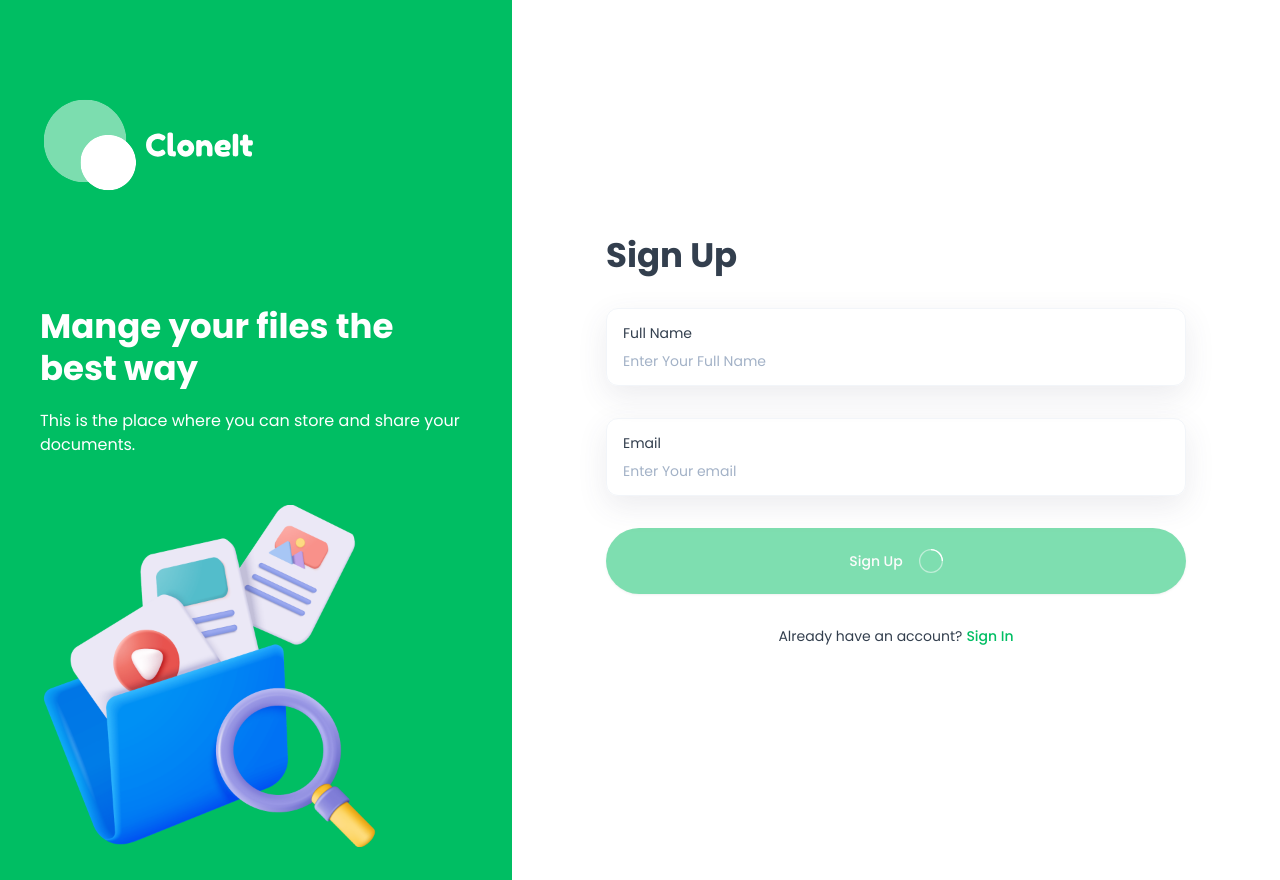
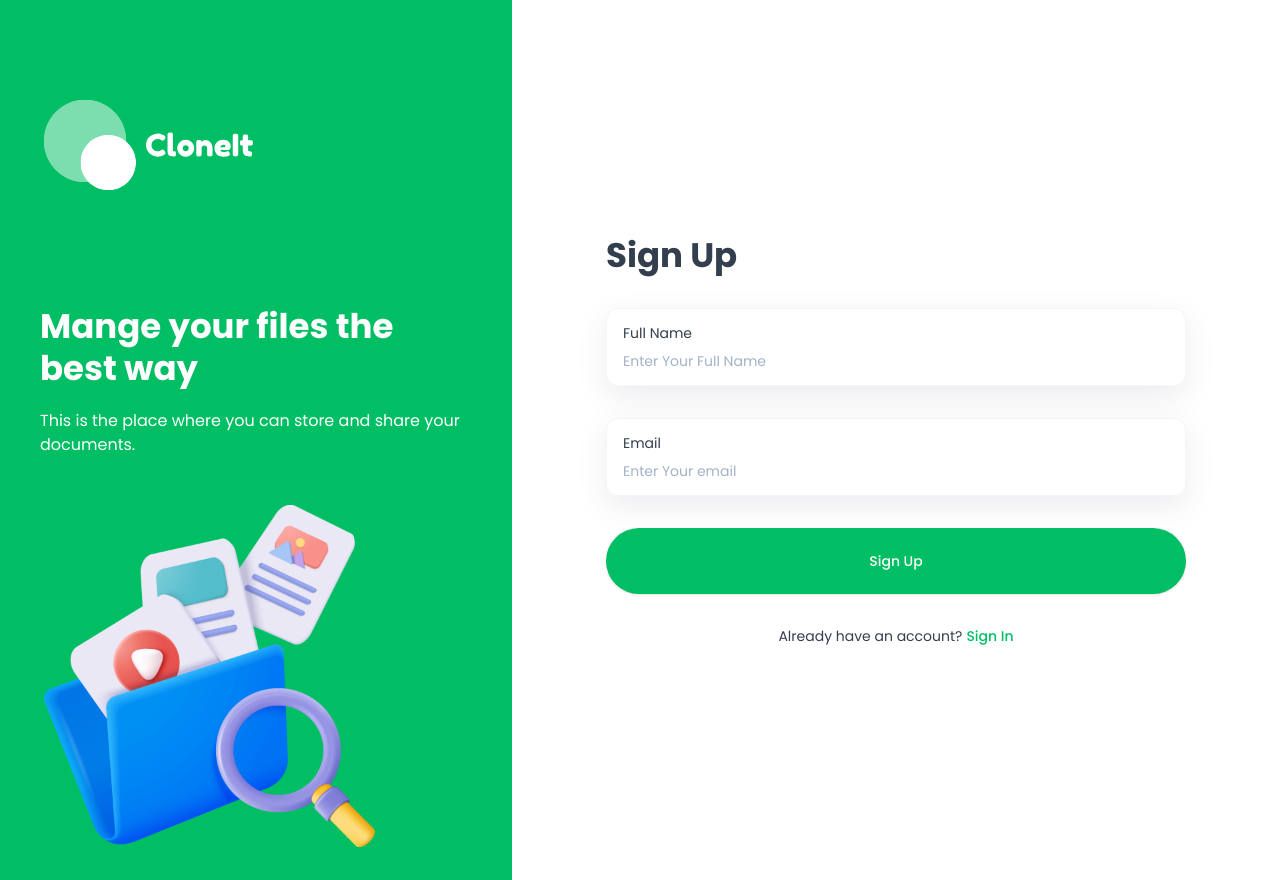
Before and after one commit to mahmoudgouda419/Cloneit, a Next.js app: page /sign-up in a window 1280 px wide. Built offline with nearby package versions, Linux system fonts and the light colour scheme.

Commit message:
required fields inputs and email input

```diff
--- a/components/AuthForm.tsx
+++ b/components/AuthForm.tsx
@@ -17,20 +17,28 @@ import {
 import { Input } from "@/components/ui/input";
 import { useState } from "react";
 
-const formSchema = z.object({
-  username: z.string().min(2).max(50),
-});
-
 type FormType = "sign-in" | "sign-up";
 
+const authFormSchema = (formType: FormType) => {
+  return z.object({
+    email: z.string().email(),
+    fullName:
+      formType === "sign-up"
+        ? z.string().min(2).max(50)
+        : z.string().optional(),
+  });
+};
+
 const AuthForm = ({ type }: { type: FormType }) => {
-  const [isLoading, setIsLoading] = useState(true);
+  const [isLoading, setIsLoading] = useState(false);
   const [errorMessage, setErrorMessage] = useState("");
+  const formSchema = authFormSchema(type);
 
   const form = useForm<z.infer<typeof formSchema>>({
     resolver: zodResolver(formSchema),
     defaultValues: {
-      username: "",
+      fullName: "",
+      email: "",
     },
   });
   const onSubmit = async (values: z.infer<typeof formSchema>) => {
@@ -105,7 +113,7 @@ const AuthForm = ({ type }: { type: FormType }) => {
                 alt={"loader"}
                 width={24}
                 height={24}
-                className={"animate-spint ml-2"}
+                className={"ml-2 animate-spin"}
               />
             )}
           </Button>
```
